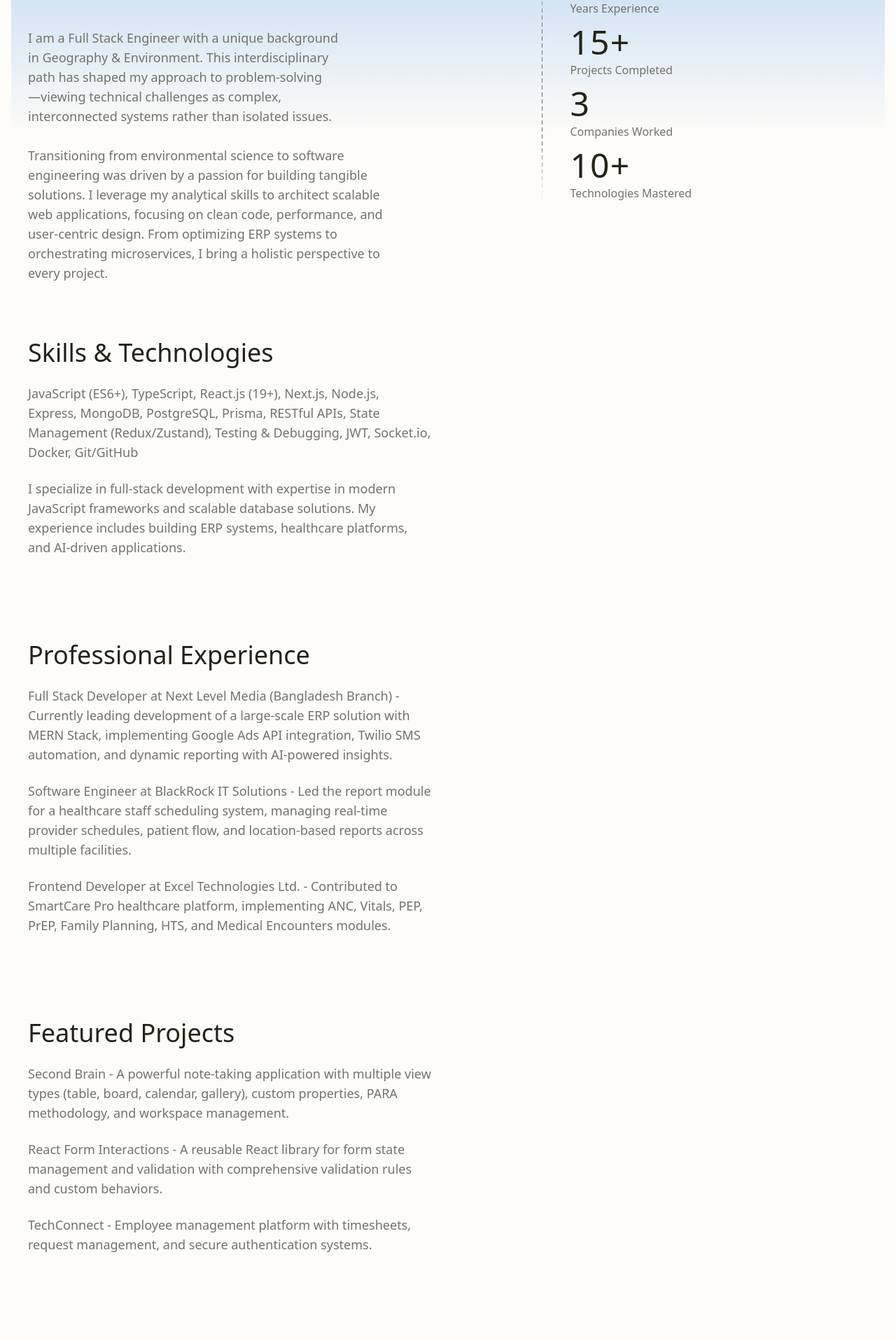
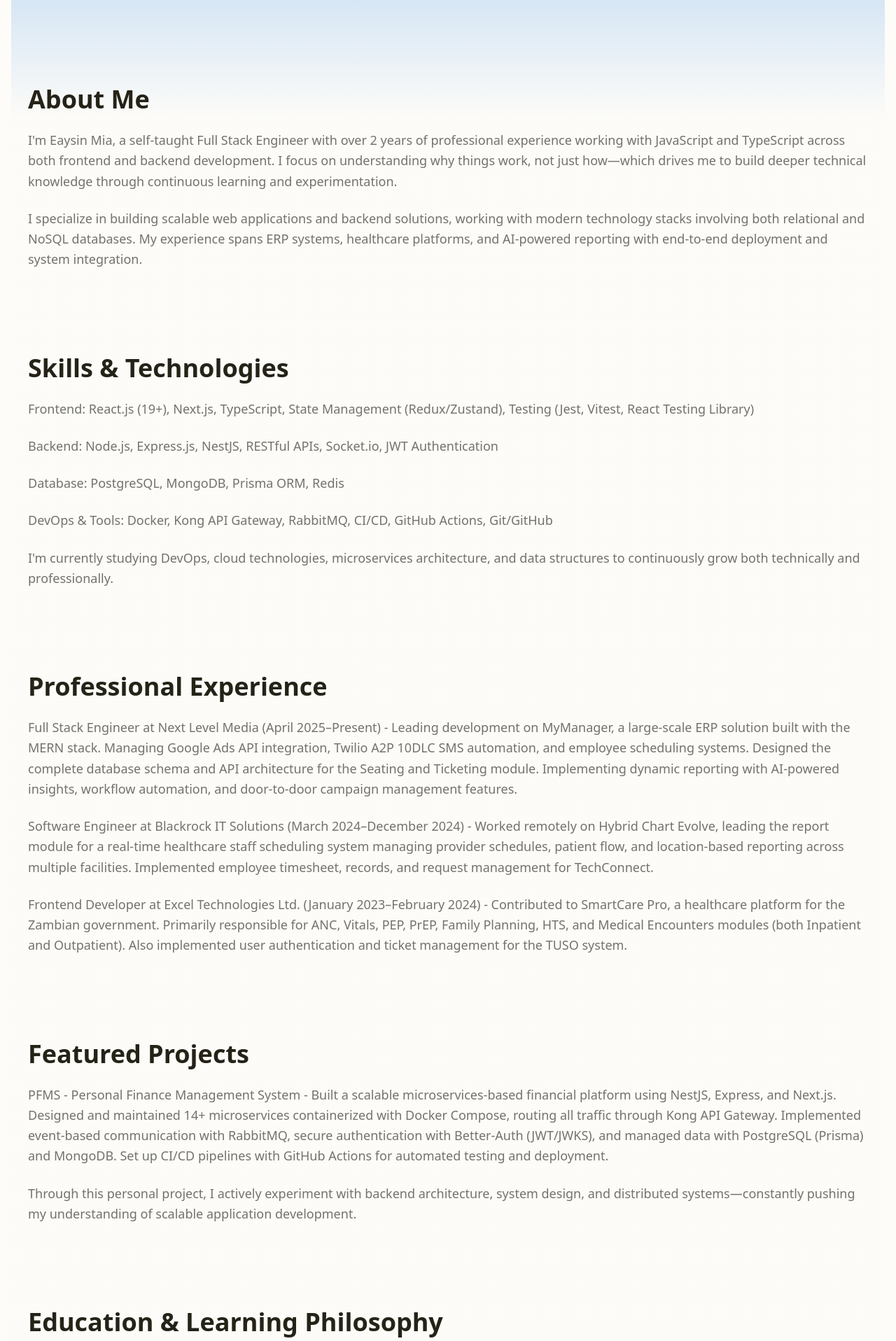
Before and after one commit to meet-eaysin/jainok, a Next.js app: page /about in a window 1280 px wide. Shown: the part 418-2334 px from the top of the page at 70% size. Built offline with nearby package versions, Linux system fonts and the light colour scheme.

Commit message:
feat: enhance About and Blog pages with improved content structure and styling

```diff
--- a/src/app/about/page.tsx
+++ b/src/app/about/page.tsx
@@ -1,12 +1,18 @@
 import { Background } from "@/components/background";
 import About from "@/components/blocks/about";
-import { AboutHero } from "@/components/blocks/about-hero";
 
 export default function AboutPage() {
   return (
     <Background>
-      <div className="py-28 lg:py-32 lg:pt-44">
-        <AboutHero />
+      <div className="container py-28 lg:py-32">
+        <h2 className="mb-3 font-serif text-4xl leading-tight font-medium md:text-7xl">
+          About Me
+        </h2>
+        <p className="text-muted-foreground text-lg font-light">
+          My personal philosophy and professional journey.
+        </p>
+      </div>
+      <div className="">
         <About />
       </div>
     </Background>
--- a/src/app/blog/page.tsx
+++ b/src/app/blog/page.tsx
@@ -8,7 +8,6 @@
   return (
     <Background className="via-muted to-muted/80">
       <div className="container py-28 lg:py-32">
-        {/* Page Header */}
         <div className="mb-16">
           <h2 className="mb-3 font-serif text-4xl leading-tight font-medium md:text-7xl">
             Blog & Insights
--- a/src/components/blocks/about.tsx
+++ b/src/components/blocks/about.tsx
@@ -7,48 +7,57 @@
 const About = () => {
   return (
     <section className="container mt-10 flex flex-col gap-8 md:mt-14 md:gap-14 lg:mt-20">
-      {/* Skills & Technologies */}
+      <div className="mb-16">
+        <TextSection
+          title="About Me"
+          paragraphs={[
+            "I'm Eaysin Mia, a self-taught Full Stack Engineer with over 2 years of professional experience working with JavaScript and TypeScript across both frontend and backend development. I focus on understanding why things work, not just how—which drives me to build deeper technical knowledge through continuous learning and experimentation.",
+            "I specialize in building scalable web applications and backend solutions, working with modern technology stacks involving both relational and NoSQL databases. My experience spans ERP systems, healthcare platforms, and AI-powered reporting with end-to-end deployment and system integration.",
+          ]}
+        />
+      </div>
+
       <div className="mb-16">
         <TextSection
           title="Skills & Technologies"
           paragraphs={[
-            "JavaScript (ES6+), TypeScript, React.js (19+), Next.js, Node.js, Express, MongoDB, PostgreSQL, Prisma, RESTful APIs, State Management (Redux/Zustand), Testing & Debugging, JWT, Socket.io, Docker, Git/GitHub",
-            "I specialize in full-stack development with expertise in modern JavaScript frameworks and scalable database solutions. My experience includes building ERP systems, healthcare platforms, and AI-driven applications.",
+            "Frontend: React.js (19+), Next.js, TypeScript, State Management (Redux/Zustand), Testing (Jest, Vitest, React Testing Library)",
+            "Backend: Node.js, Express.js, NestJS, RESTful APIs, Socket.io, JWT Authentication",
+            "Database: PostgreSQL, MongoDB, Prisma ORM, Redis",
+            "DevOps & Tools: Docker, Kong API Gateway, RabbitMQ, CI/CD, GitHub Actions, Git/GitHub",
+            "I'm currently studying DevOps, cloud technologies, microservices architecture, and data structures to continuously grow both technically and professionally.",
           ]}
         />
       </div>
 
-      {/* Experience */}
       <div className="mb-16">
         <TextSection
           title="Professional Experience"
           paragraphs={[
-            "Full Stack Developer at Next Level Media (Bangladesh Branch) - Currently leading development of a large-scale ERP solution with MERN Stack, implementing Google Ads API integration, Twilio SMS automation, and dynamic reporting with AI-powered insights.",
-            "Software Engineer at BlackRock IT Solutions - Led the report module for a healthcare staff scheduling system, managing real-time provider schedules, patient flow, and location-based reports across multiple facilities.",
-            "Frontend Developer at Excel Technologies Ltd. - Contributed to SmartCare Pro healthcare platform, implementing ANC, Vitals, PEP, PrEP, Family Planning, HTS, and Medical Encounters modules.",
+            "Full Stack Engineer at Next Level Media (April 2025–Present) - Leading development on MyManager, a large-scale ERP solution built with the MERN stack. Managing Google Ads API integration, Twilio A2P 10DLC SMS automation, and employee scheduling systems. Designed the complete database schema and API architecture for the Seating and Ticketing module. Implementing dynamic reporting with AI-powered insights, workflow automation, and door-to-door campaign management features.",
+            "Software Engineer at Blackrock IT Solutions (March 2024–December 2024) - Worked remotely on Hybrid Chart Evolve, leading the report module for a real-time healthcare staff scheduling system managing provider schedules, patient flow, and location-based reporting across multiple facilities. Implemented employee timesheet, records, and request management for TechConnect.",
+            "Frontend Developer at Excel Technologies Ltd. (January 2023–February 2024) - Contributed to SmartCare Pro, a healthcare platform for the Zambian government. Primarily responsible for ANC, Vitals, PEP, PrEP, Family Planning, HTS, and Medical Encounters modules (both Inpatient and Outpatient). Also implemented user authentication and ticket management for the TUSO system.",
           ]}
         />
       </div>
 
-      {/* Projects */}
       <div className="mb-16">
         <TextSection
           title="Featured Projects"
           paragraphs={[
-            "Second Brain - A powerful note-taking application with multiple view types (table, board, calendar, gallery), custom properties, PARA methodology, and workspace management.",
-            "React Form Interactions - A reusable React library for form state management and validation with comprehensive validation rules and custom behaviors.",
-            "TechConnect - Employee management platform with timesheets, request management, and secure authentication systems.",
+            "PFMS - Personal Finance Management System - Built a scalable microservices-based financial platform using NestJS, Express, and Next.js. Designed and maintained 14+ microservices containerized with Docker Compose, routing all traffic through Kong API Gateway. Implemented event-based communication with RabbitMQ, secure authentication with Better-Auth (JWT/JWKS), and managed data with PostgreSQL (Prisma) and MongoDB. Set up CI/CD pipelines with GitHub Actions for automated testing and deployment.",
+            "Through this personal project, I actively experiment with backend architecture, system design, and distributed systems—constantly pushing my understanding of scalable application development.",
           ]}
         />
       </div>
 
-      {/* Education */}
       <div className="mb-16">
         <TextSection
-          title="Education"
+          title="Education & Learning Philosophy"
           paragraphs={[
-            "M.Sc in Geography & Environment - Ananda Mohan College, Mymensingh (GPA: 2.88/4.0)",
-            "Continuous learning through online platforms, staying updated with the latest technologies and best practices in software development.",
+            "M.Sc. in Geography & Environment - Ananda Mohan College, Mymensingh (GPA: 2.81/4.0)",
+            "As a self-taught developer, I follow my own learning philosophy focused on deep understanding rather than surface-level implementation. I regularly revisit documentation to build stronger mental models of how systems work. I consider debugging one of my strengths and enjoy the process of solving complex problems.",
+            "I actively share knowledge through technical articles and case studies published on platforms like daily.dev, contributing to the developer community while reinforcing my own learning.",
           ]}
         />
       </div>
@@ -99,10 +108,12 @@
 }: TextSectionProps) {
   return (
     <section className="flex-1 space-y-4 text-lg md:space-y-6">
-      {title && <h2 className="text-foreground text-4xl">{title}</h2>}
-      <div className="text-muted-foreground max-w-xl space-y-6">
+      {title && <h2 className="text-foreground text-4xl font-bold">{title}</h2>}
+      <div className="text-muted-foreground space-y-6">
         {paragraphs.map((paragraph, index) => (
-          <p key={index}>{paragraph}</p>
+          <p key={index} className="leading-relaxed">
+            {paragraph}
+          </p>
         ))}
       </div>
       {ctaButton && (
```
